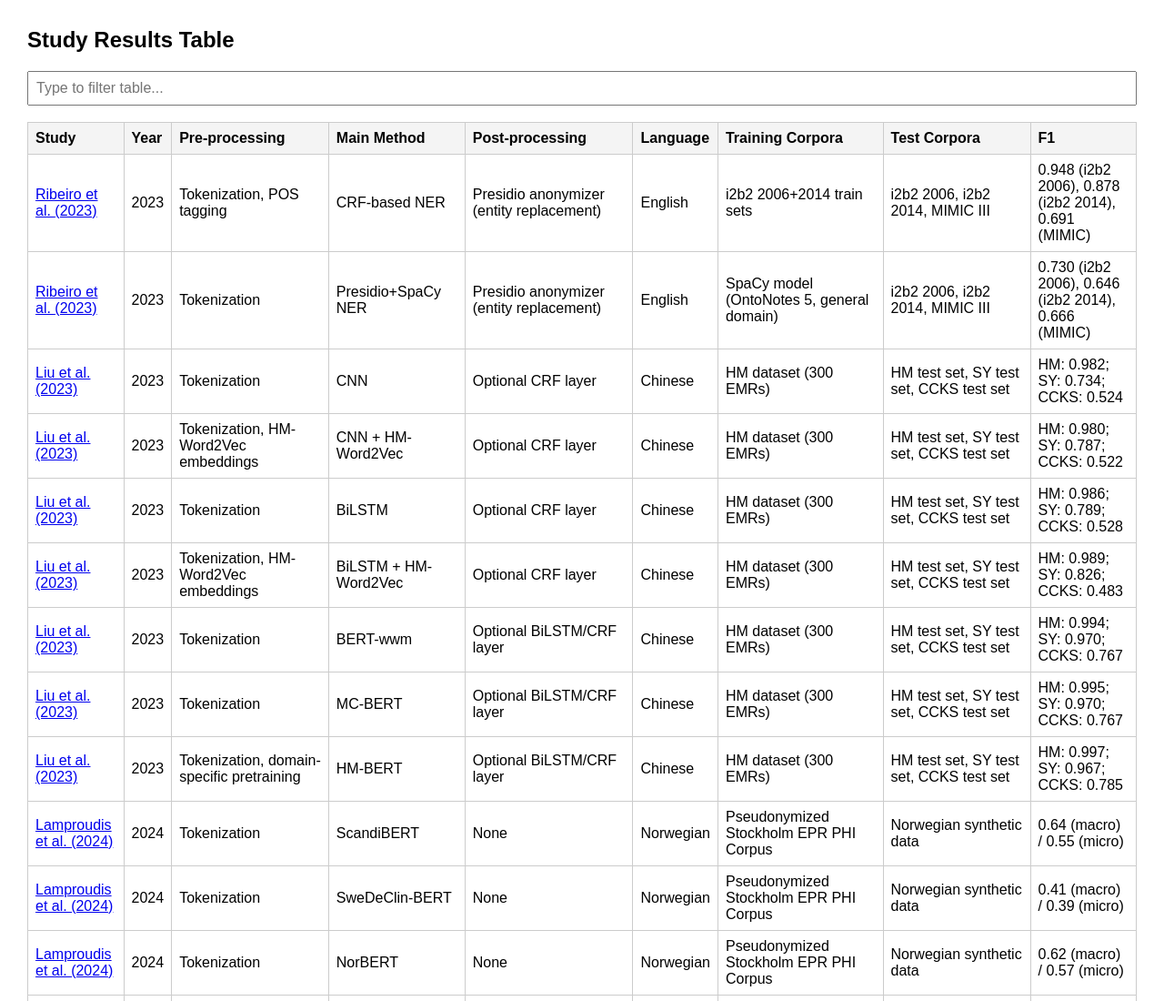
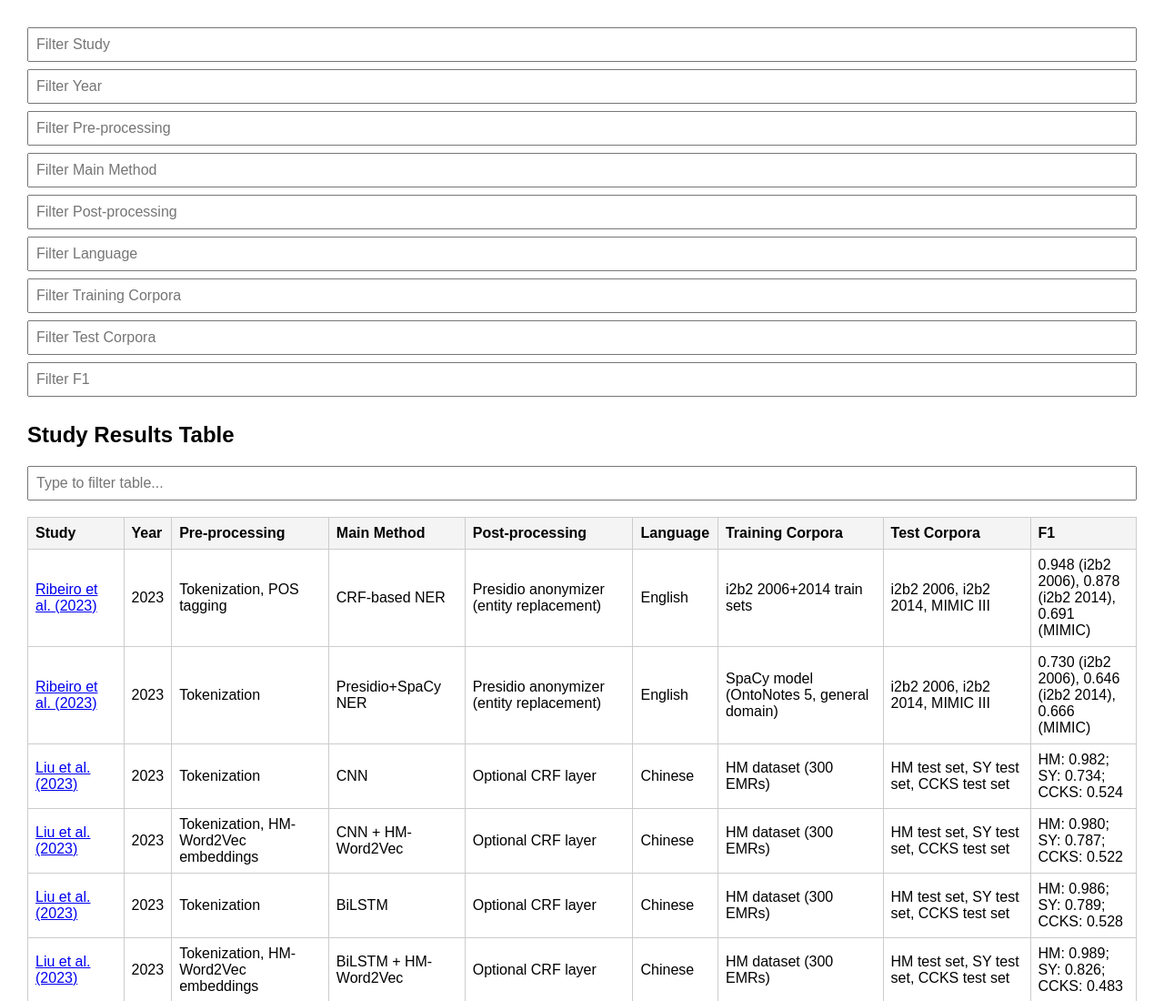
Before and after one commit to baikova-karina/text-anonymization-table-test, a plain HTML site: page index.html in a window 1280 px wide. Shown: the top 1100 px of the page at 91% size. Drawn offline with Linux system fonts and the light colour scheme.

Commit message:
Update index.html

```diff
--- a/index.html
+++ b/index.html
@@ -34,10 +34,22 @@
 </head>
 <body>
 
+<div id="filters" style="margin-bottom:10px;">
+  <input type="text" placeholder="Filter Study" data-col="0">
+  <input type="text" placeholder="Filter Year" data-col="1">
+  <input type="text" placeholder="Filter Pre-processing" data-col="2">
+  <input type="text" placeholder="Filter Main Method" data-col="3">
+  <input type="text" placeholder="Filter Post-processing" data-col="4">
+  <input type="text" placeholder="Filter Language" data-col="5">
+  <input type="text" placeholder="Filter Training Corpora" data-col="6">
+  <input type="text" placeholder="Filter Test Corpora" data-col="7">
+  <input type="text" placeholder="Filter F1" data-col="8">
+</div>
+
 <h2>Study Results Table</h2>
 <input type="text" id="filterInput" placeholder="Type to filter table..." onkeyup="filterTable()">
 
-<table>
+<table id="resultsTable">
   <thead>
     <tr>
       <th>Study</th>
```
